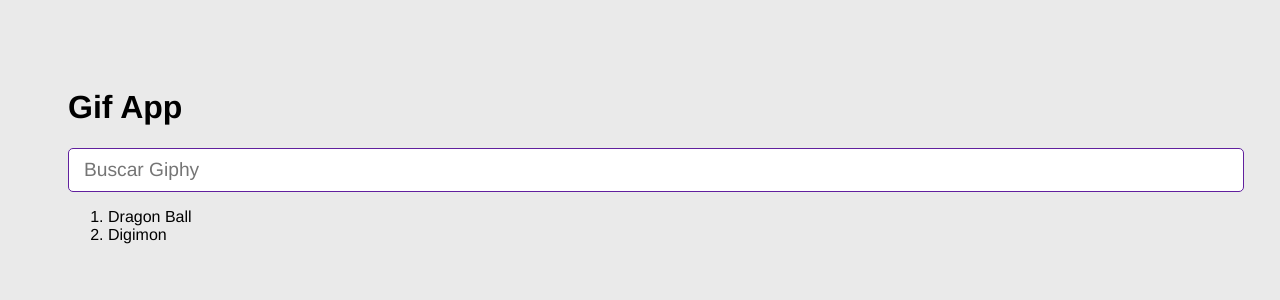
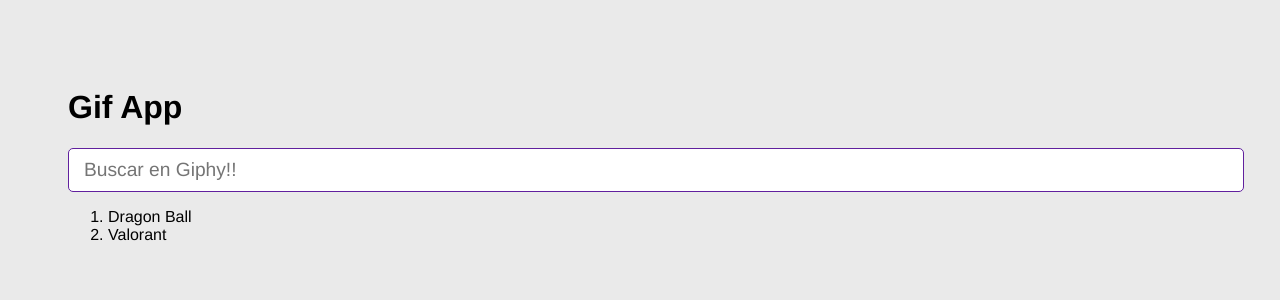
Before and after one commit to ivnvaldz7/Giphy-App, a React (Vite) app: page / in a window 1280 px wide. Shown: the top 300 px of the page. Built offline with nearby package versions, Linux system fonts and the light colour scheme.

Commit message:
25/01 entendígit add .!

```diff
--- a/src/GifApp.jsx
+++ b/src/GifApp.jsx
@@ -2,17 +2,18 @@ import { useState } from "react";
 import { AddCategory } from "./components/AddCategory";
 
 export const GifApp = () => {
-  const [categories, setCategories] = useState(["Dragon Ball", "Digimon"]);
-  const addCategory = () => {
-    setCategories([...categories, 'Valorant']);
+  const [categories, setCategories] = useState(["Dragon Ball", "Valorant"]);
+  const onAddCategory = (newValue) => {
+    console.log(newValue);
+    setCategories([...categories, newValue]);
   };
   return (
     <>
       <h1>Gif App</h1>
-      <AddCategory onAddCategories={setCategories} />
+      <AddCategory onNewValue={onAddCategory} />
       <ol>
         {categories.map((category) => {
-          return <li key={category}>{category}</li>;
+          return <li key={category}> {category}</li>;
         })}
       </ol>
     </>
--- a/src/components/AddCategory.jsx
+++ b/src/components/AddCategory.jsx
@@ -1,25 +1,25 @@
 import { useState } from "react";
 
-export const AddCategory = ({onAddCategories}) => {
-  const [inputValue, setInputValue] = useState('');
-  const inputChange = ({target})=>{
-    setInputValue(target.value)
-  }
-  const onSubmit = e =>{
-    e.preventDefault()
-    if(inputValue.trim().length >= 1) return
-    onAddCategories(categories=>[inputValue,...categories])
-    setInputValue('')
-  }
+export const AddCategory = ({ onNewValue }) => {
+  const [inputValue, setInputValue] = useState("");
+  const inputChange = ({ target }) => {
+    setInputValue(target.value);
+  };
+  const addOnSubmit = (e) => {
+    e.preventDefault();
+    if (inputValue.trim().length <= 1) return;
+    onNewValue(inputValue.trim());
+    setInputValue("");
+  };
 
   return (
     <>
-      <form onSubmit={onSubmit}>
+      <form onSubmit={addOnSubmit}>
         <input
-            type="text"
-            placeholder="Buscar Giphy"
-            value={inputValue}
-            onChange={inputChange}
+          type="text"
+          placeholder="Buscar en Giphy!!"
+          value={inputValue}
+          onChange={inputChange}
         />
       </form>
     </>
```
